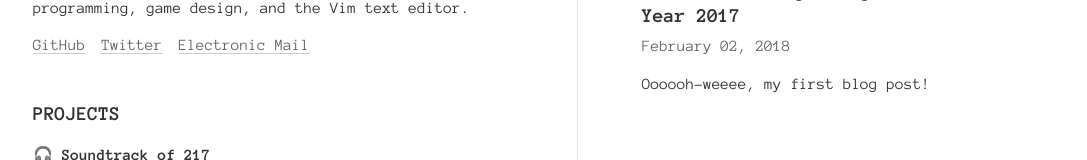
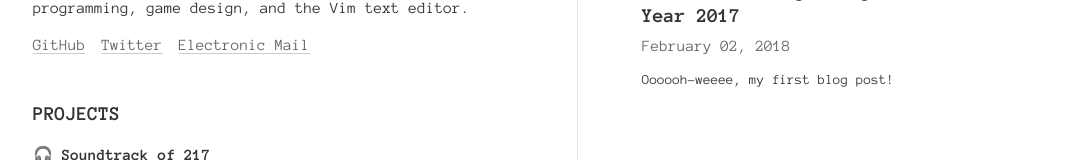
Before and after one commit to ngscheurich/website, a Gatsby site: page / in a window 1280 px wide. Shown: the part 138-298 px from the top of the page, without its empty margins (31-1118 px from the left). Built offline with nearby package versions, Linux system fonts and the light colour scheme; Gatsby itself is replaced by a stand-in of ours.

Commit message:
Move index page components out of src/components root

```diff
--- a/src/components/BlogPost.js
+++ b/src/components/index/PostSummary.js
@@ -2,16 +2,16 @@ import React from "react";
 import PropTypes from "prop-types";
 import Link from "gatsby-link";
 
-const BlogPost = ({ post }) => (
+const PostSummary = ({ post }) => (
   <Link className="link dim black-80" to={post.frontmatter.path} key={post.id}>
     <h1 className="f4 mb2 lh-title">{post.frontmatter.title}</h1>
     <div className="f5 black-60">{post.frontmatter.date}</div>
-    <p class="lh-copy">{post.excerpt}</p>
+    <p className="lh-copy f6">{post.excerpt}</p>
   </Link>
 );
 
-BlogPost.propTypes = {
+PostSummary.propTypes = {
   post: PropTypes.object.isRequired
 };
 
-export default BlogPost;
+export default PostSummary;
--- a/src/components/BlogPostList.js
+++ b/src/components/index/PostSummaryList.js
@@ -1,21 +1,21 @@
 import React from "react";
 import PropTypes from "prop-types";
 import Link from "gatsby-link";
-import BlogPost from "./BlogPost";
+import PostSummary from "./PostSummary";
 
-const BlogPostList = ({ posts }) => (
+const PostSummaryList = ({ posts }) => (
   <section>
     <h1 className="dib pb1 bb b--black-80 ht1 hb0 f6 tracked ttu">
       From the Journal
     </h1>
     {posts
       .filter(post => post.node.frontmatter.title.length > 0)
-      .map(({ node: post }) => <BlogPost post={post} />)}
+      .map(({ node: post }) => <PostSummary post={post} />)}
   </section>
 );
 
-BlogPostList.propTypes = {
+PostSummaryList.propTypes = {
   posts: PropTypes.array.isRequired
 };
 
-export default BlogPostList;
+export default PostSummaryList;
--- a/src/pages/index.js
+++ b/src/pages/index.js
@@ -1,7 +1,7 @@
 import React from "react";
-import Bio from "../components/Bio";
-import ProjectList from "../components/ProjectList";
-import BlogPostList from "../components/BlogPostList";
+import Bio from "../components/index/Bio";
+import ProjectList from "../components/index/ProjectList";
+import BlogPostList from "../components/index/PostSummaryList";
 
 import tachyons from "tachyons";
 import "../styles/index.css";
```
Also changed, not shown: src/components/index/Bio.js (renamed from src/components/Bio.js), src/components/index/Project.js (renamed from src/components/Project.js), src/components/index/ProjectList.js (renamed from src/components/ProjectList.js).
